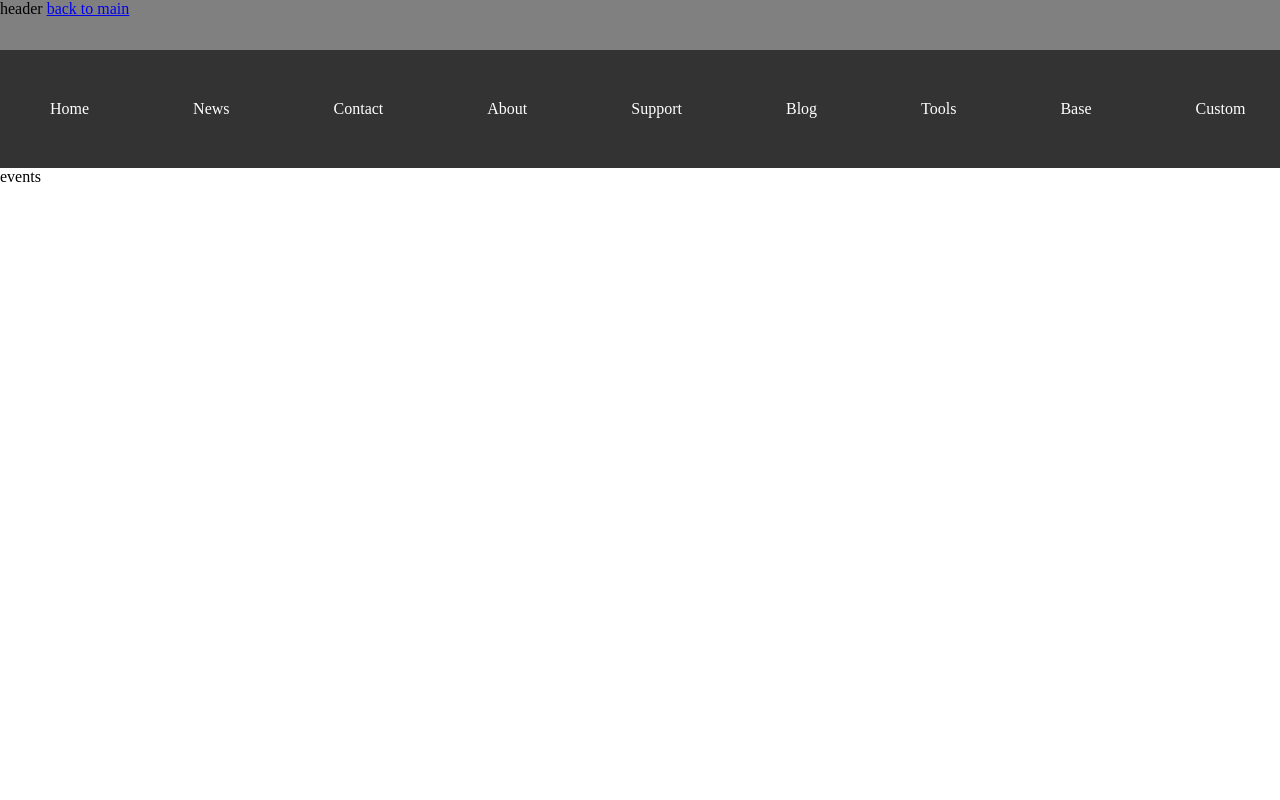
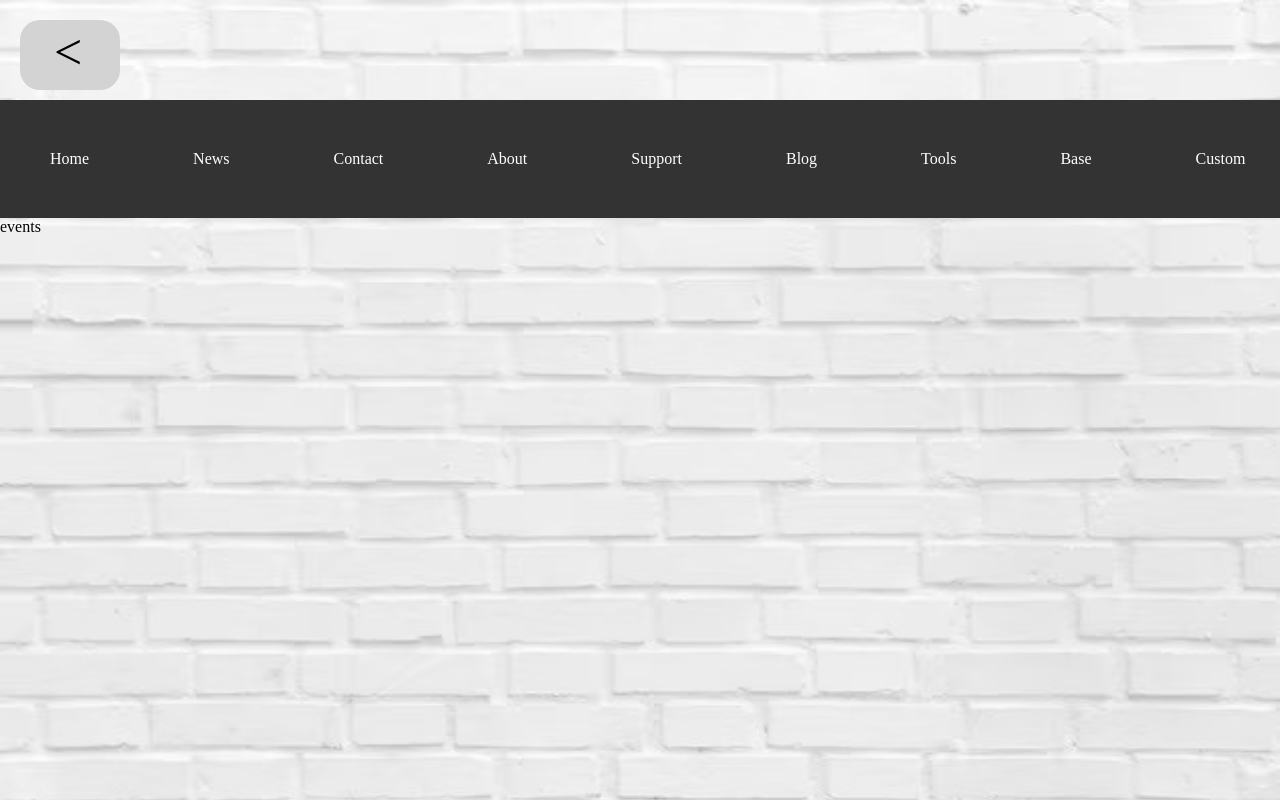
Before and after one commit to christinapoly/PrototypeProject, a PHP site: page /events.php in a window 1280 px wide. Run offline with PHP 8.4, Linux system fonts and the light colour scheme.

Commit message:
test idk

```diff
--- a/header.php
+++ b/header.php
@@ -11,8 +11,10 @@
 
 <body>
     <div id="header">
-        header
-        <a href="index.php">back to main</a>
+        <div id="back_arrow">
+            <a href="#"><</a>
+        </div>
+
     </div>
 </body>
 
--- a/index.php
+++ b/index.php
@@ -11,6 +11,7 @@
 
 <body>
     <?php include("header.php"); ?>
+
     <div id="main_links">
         <div class="row">
             <a href="map.php">
@@ -21,7 +22,7 @@
             </a>
         </div>
         <div class="row">
-            <a href="facilities.php">
+            <a href="facilities-main.html">
                 <div id="facilities" class="main_link">facilities</div>
             </a>
             <a href="events.php">
--- a/styles.css
+++ b/styles.css
@@ -1,11 +1,8 @@
-body{
+body {
     margin: 0;
-    height: 100vh;
-}
-
-/* BRICK BACKGROUND */
-.brick_bcgr {
-    background-image: url(images/brick_bcgr.jpg);
+    height: 1080px;
+    width: 1920px;
+    background-image: url(images/brick_white.jpg);
     background-repeat: no-repeat;
     position: fixed;
     background-size: cover;
@@ -13,58 +10,81 @@ body{
 
 /* COLORS */
 :root {
-    --div-bg-color: rgba(100,87,85, 0.7);
+    --div-bg-color: rgba(100, 87, 85, 0.7);
 }
 
+/* HEADER */
+#header {
+    height: 100px;
+    width: 1920px;
+    display: flex;
+    justify-content: space-between;
+}
 
-/* main page */
-#main_links{
+#back_arrow {
+    width: 100px;
+    height: 70px;
+    font-size: 50px;
+    color: black;
+    text-align: center;
+    border-radius: 20px;
+    background-color: lightgray;
+    margin-left: 20px;
+    margin-top: 20px;
+}
+
+#back_arrow a {
+    text-decoration: none;
+    color: black;
+    position: relative;
+    top: 3px;
+    left: -2px;
+}
+
+/* MAIN PAGE */
+#main_links {
     display: flex;
     flex-direction: column;
     align-items: center;
     justify-items: center;
 }
-.row{
+
+.row {
     display: flex;
     justify-content: center;
 }
+
 .main_link {
-    width: 300px;
-    height: 200px;
-    background-color: gray;
+    width: 500px;
+    height: 350px;
+    background-color: var(--div-bg-color);
     padding: 30px;
     margin: 20px;
-    border-radius: 20px;
+    margin-left: 50px;
+    margin-right: 50px;
+    border-radius: 40px;
 }
 
-/* events page */
+/* EVENTS */
 div.scrollmenu {
     background-color: #333;
     overflow: auto;
     white-space: nowrap;
-  }
+}
 
-  div.scrollmenu a {
+div.scrollmenu a {
     display: inline-block;
     color: white;
     text-align: center;
     padding: 50px;
     text-decoration: none;
-  }
-
-  div.scrollmenu a:hover {
-    background-color: #777;
-  }
-
-
-/* header */
-#header{
-    background-color: gray;
-    height: 50px;
 }
 
+div.scrollmenu a:hover {
+    background-color: #777;
+}
 
-/* Facilities Page */
+/* FACILITIES*/
 
 #title_div {
     color: white;
@@ -77,13 +97,14 @@ div.scrollmenu {
     margin-right: 40%;
     margin-top: 3%;
     text-align: center;
-    font-family:Arial, Helvetica, sans-serif;
+    font-family: Arial, Helvetica, sans-serif;
     font-size: 1.3rem;
 
 }
 
 
-#boxes1, #boxes2 {
+#boxes1,
+#boxes2 {
     display: flex;
     flex-wrap: nowrap;
     gap: 8%;
@@ -104,7 +125,7 @@ div.scrollmenu {
     text-align: center;
     justify-items: center;
     font-size: 1.6rem;
-    font-family:Arial, Helvetica, sans-serif;
+    font-family: Arial, Helvetica, sans-serif;
 }
 
 .box {
```
Also changed, not shown: images/brick_white.avif (added), images/brick_white.jpg (added), 2 other files.
